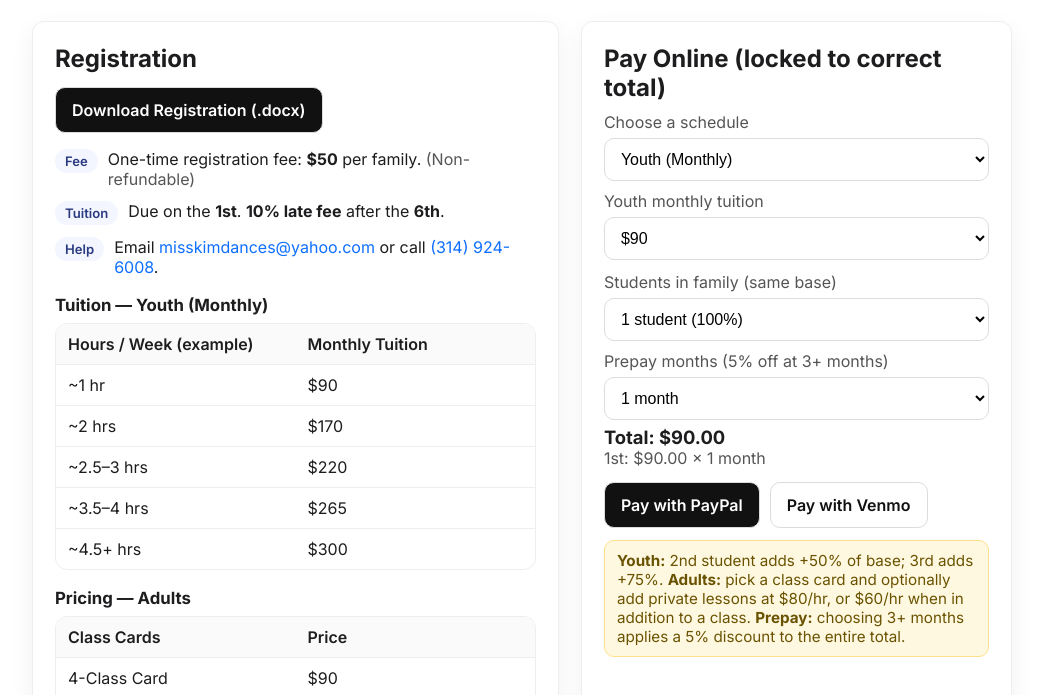
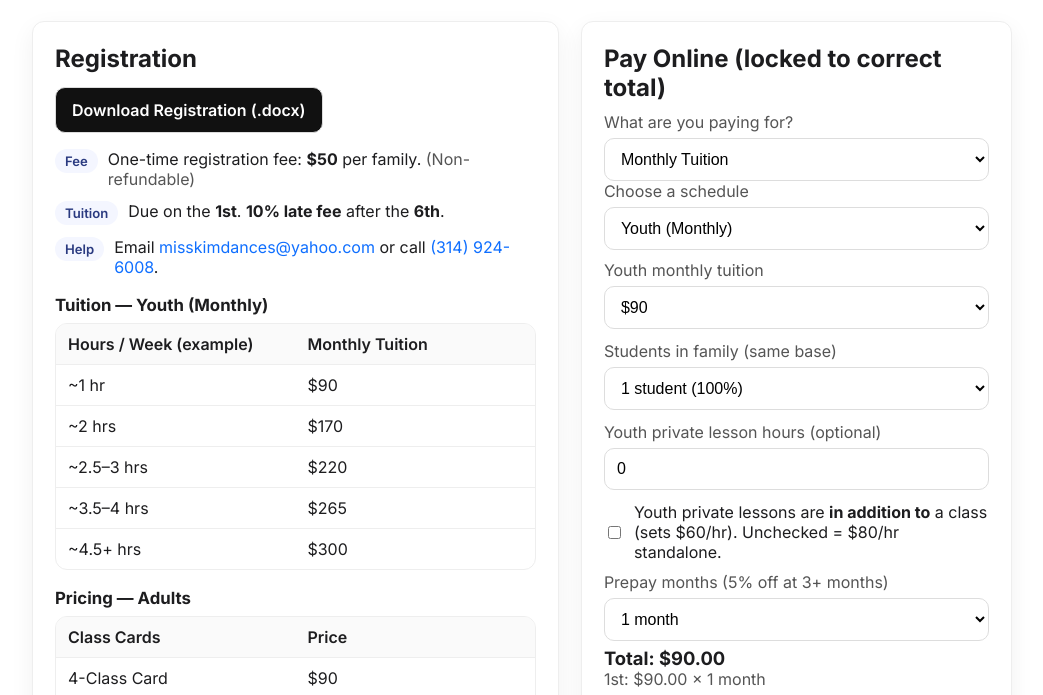
Before and after one commit to trampoline22758/project-dance-class, a plain HTML site: page pricing.html in a window 1280 px wide. Shown: the part 240-935 px from the top of the page, without its empty margins (118-1161 px from the left). Drawn offline with Linux system fonts and the light colour scheme.

Commit message:
Update pricing.html

```diff
--- a/pricing.html
+++ b/pricing.html
@@ -72,7 +72,7 @@
 <body>
 <header role="banner">
   <div class="wrap brand">
-    <img src="/logo.webp" alt="">
+    <img src="/logo.webp" alt="Miss Kim’s Dance Class logo">
     <span>Miss Kim’s Dance Class</span>
   </div>
 </header>
@@ -124,7 +124,17 @@
     <article class="card" aria-labelledby="payonline">
       <h2 id="payonline">Pay Online (locked to correct total)</h2>
 
+      <!-- Purpose selector -->
       <div class="field">
+        <label for="payFor" class="muted">What are you paying for?</label>
+        <select id="payFor" aria-label="What are you paying for?">
+          <option value="tuition">Monthly Tuition</option>
+          <option value="regOnly">Registration Fee Only ($50)</option>
+          <option value="both">Tuition + Registration Fee</option>
+        </select>
+      </div>
+
+      <div class="field" id="planField">
         <label for="planType" class="muted">Choose a schedule</label>
         <select id="planType" aria-label="Choose Youth or Adult">
           <option value="youth">Youth (Monthly)</option>
@@ -152,6 +162,16 @@
             <option value="3">3 students (100% + 50% + 75%)</option>
           </select>
         </div>
+
+        <!-- NEW: Youth private lessons -->
+        <div class="field">
+          <label for="youthPrivateHours" class="muted">Youth private lesson hours (optional)</label>
+          <input id="youthPrivateHours" type="number" min="0" step="1" value="0" aria-label="Youth private lesson hours" />
+        </div>
+        <div class="switch">
+          <input id="youthInAddition" type="checkbox" aria-label="Youth private lessons in addition to class" />
+          <label for="youthInAddition">Youth private lessons are <strong>in addition to</strong> a class (sets $60/hr). Unchecked = $80/hr standalone.</label>
+        </div>
       </div>
 
       <!-- Adult controls -->
@@ -175,8 +195,8 @@
         </div>
       </div>
 
-      <!-- NEW: Prepay months -->
-      <div class="field" style="margin-top:10px">
+      <!-- Prepay months -->
+      <div class="field" id="monthsField" style="margin-top:10px">
         <label for="months" class="muted">Prepay months (5% off at 3+ months)</label>
         <select id="months" aria-label="Number of months to prepay">
           <option value="1">1 month</option>
@@ -203,15 +223,15 @@
           Pay with PayPal
         </a>
         <a class="btn btn--ghost" id="venmoBtn" rel="noopener" target="_blank"
-           href="https://venmo.com/u/KIMBERLY-REVIE-1">
+           href="https://venmo.com/u/Kimberly-Revie-1">
           Pay with Venmo
         </a>
       </div>
 
       <p class="note">
-        <strong>Youth:</strong> 2nd student adds +50% of base; 3rd adds +75%.
+        <strong>Youth:</strong> 2nd student adds +50% of base; 3rd adds +75%. Optional youth private lessons: $80/hr or $60/hr with class.
         <strong>Adults:</strong> pick a class card and optionally add private lessons at $80/hr, or $60/hr when in addition to a class.
-        <strong>Prepay:</strong> choosing 3+ months applies a 5% discount to the entire total.
+        <strong>Prepay:</strong> choosing 3+ months applies a 5% discount to tuition (registration fee is not discounted).
       </p>
     </article>
   </section>
@@ -226,17 +246,22 @@
   document.getElementById('year').textContent = new Date().getFullYear();
 
   // Elements
+  const payForSel = document.getElementById('payFor');
+  const planField = document.getElementById('planField');
   const planType = document.getElementById('planType');
 
   const youthControls = document.getElementById('youthControls');
   const youthBase = document.getElementById('youthBase');
   const youthStudents = document.getElementById('youthStudents');
+  const youthPrivateHours = document.getElementById('youthPrivateHours');
+  const youthInAddition = document.getElementById('youthInAddition');
 
   const adultControls = document.getElementById('adultControls');
   const adultCard = document.getElementById('adultCard');
   const privateHours = document.getElementById('privateHours');
   const inAddition = document.getElementById('inAddition');
 
+  const monthsField = document.getElementById('monthsField');
   const monthsSel = document.getElementById('months');
 
   const totalLbl = document.getElementById('totalLabel');
@@ -249,14 +274,26 @@
   function computeYouthMonthly() {
     const base = parseFloat(youthBase.value);
     const n = parseInt(youthStudents.value, 10);
+
+    // base tuition by student count
     const parts = [];
     if (n >= 1) parts.push(base);        // 100%
     if (n >= 2) parts.push(base * 0.50); // +50%
     if (n >= 3) parts.push(base * 0.75); // +75%
-    const subtotal = parts.reduce((a,b)=>a+b,0);
+    const tuitionOnly = parts.reduce((a,b)=>a+b,0);
+
+    // youth private lessons
+    const hrs = Math.max(0, parseInt(youthPrivateHours.value || '0', 10));
+    const rate = youthInAddition.checked ? 60 : 80;
+    const privTotal = hrs * rate;
+
+    const subtotal = tuitionOnly + privTotal;
+
     const breakdown = [`1st: ${dollars(base)}`];
     if (n >= 2) breakdown.push(`2nd: ${dollars(base*0.50)}`);
     if (n >= 3) breakdown.push(`3rd: ${dollars(base*0.75)}`);
+    if (hrs > 0) breakdown.push(`Youth private: ${hrs} hr × ${dollars(rate)} = ${dollars(privTotal)}`);
+
     return { subtotal, breakdown: breakdown.join(' + ') };
   }
 
@@ -273,47 +310,95 @@
   }
 
   function computeAll() {
+    const payFor = payForSel.value; // tuition | regOnly | both
+    const tuitionEnabled = payFor !== 'regOnly';
+    const includeReg = payFor === 'regOnly' || payFor === 'both';
+
+    // Toggle tuition controls
+    planField.style.display = tuitionEnabled ? '' : 'none';
+    youthControls.style.display = tuitionEnabled && planType.value === 'youth' ? '' : 'none';
+    adultControls.style.display = tuitionEnabled && planType.value === 'adult' ? '' : 'none';
+    monthsField.style.display = tuitionEnabled ? '' : 'none';
+
+    // Base calc
+    let tuitionSubtotal = 0;
+    let tuitionBreakdown = '';
+
+    if (tuitionEnabled) {
+      const baseCalc = planType.value === 'youth' ? computeYouthMonthly() : computeAdult();
+      tuitionSubtotal = baseCalc.subtotal;
+      tuitionBreakdown = baseCalc.breakdown;
+    }
+
+    const months = tuitionEnabled ? parseInt(monthsSel.value, 10) : 1;
+
+    // Apply months multiplier to tuition only
+    const preDiscountTuition = tuitionSubtotal * months;
+
+    // 5% discount on tuition when months >= 3 (registration fee never discounted)
+    const discountRate = tuitionEnabled && months >= 3 ? 0.05 : 0;
+    const discount = preDiscountTuition * discountRate;
+    const tuitionAfterDiscount = preDiscountTuition - discount;
+
+    // Registration fee (not multiplied or discounted)
+    const regFee = includeReg ? 50 : 0;
+
+    const total = tuitionAfterDiscount + regFee;
+
+    // UI text
     const isYouth = planType.value === 'youth';
-    youthControls.style.display = isYouth ? '' : 'none';
-    adultControls.style.display = isYouth ? 'none' : '';
-
-    const months = parseInt(monthsSel.value, 10);
-    const baseCalc = isYouth ? computeYouthMonthly() : computeAdult();
-
-    // Apply months multiplier
-    const preDiscountTotal = baseCalc.subtotal * months;
-
-    // 5% discount when months >= 3
-    const discountRate = months >= 3 ? 0.05 : 0;
-    const discount = preDiscountTotal * discountRate;
-    const total = preDiscountTotal - discount;
-
-    // UI
-    const label = isYouth ? 'Youth Tuition' : 'Adult Tuition';
+    const tuitionLabel = isYouth ? 'Youth Tuition' : 'Adult Tuition';
     const monthText = months === 1 ? '1 month' : `${months} months`;
     const discountText = discountRate ? ` − 5% prepay discount (${dollars(discount)})` : '';
+
+    // Breakdown line
+    let breakdown = '';
+    if (tuitionEnabled) {
+      breakdown = `${tuitionBreakdown} × ${monthText}${discountText}`;
+    }
+    if (includeReg && tuitionEnabled) {
+      breakdown += (breakdown ? ' + ' : '') + `Registration fee: ${dollars(regFee)}`;
+    } else if (includeReg && !tuitionEnabled) {
+      breakdown = `Registration fee: ${dollars(regFee)}`;
+    }
+
     totalLbl.textContent = `Total: ${dollars(total)}`;
-    breakdownEl.textContent = `${baseCalc.breakdown} × ${monthText}${discountText}`;
+    breakdownEl.textContent = breakdown;
 
     // Lock PayPal & Venmo
     const amt = total.toFixed(2);
+
+    let itemName = '';
+    if (includeReg && !tuitionEnabled) {
+      itemName = 'Registration Fee';
+    } else if (!includeReg && tuitionEnabled) {
+      itemName = `${tuitionLabel} (${monthText}${discountRate ? ' with 5% prepay discount' : ''})`;
+    } else if (includeReg && tuitionEnabled) {
+      itemName = `Registration Fee + ${tuitionLabel} (${monthText}${discountRate ? ' with 5% prepay discount' : ''})`;
+    }
+
     pp.href = "https://www.paypal.com/cgi-bin/webscr?cmd=_xclick"
       + "&business=" + encodeURIComponent("misskimdances@yahoo.com")
-      + "&item_name=" + encodeURIComponent(`${label} (${monthText}${discountRate ? ' with 5% prepay discount' : ''})`)
+      + "&item_name=" + encodeURIComponent(itemName)
       + "&amount=" + amt
       + "&currency_code=USD";
 
     const isMobile = /Android|iPhone|iPad/i.test(navigator.userAgent);
-    vm.href = isMobile
-      ? "venmo://paycharge?txn=pay&recipients=" + encodeURIComponent("@KIMBERLY-REVIE-1") + "&amount=" + amt
-      : "https://venmo.com/u/KIMBERLY-REVIE-1?txn=pay&amount=" + amt;
+    const venmoBase = isMobile
+      ? "venmo://paycharge?txn=pay&recipients=" + encodeURIComponent("@Kimberly-Revie-1")
+      : "https://venmo.com/u/Kimberly-Revie-1?txn=pay";
+
+    vm.href = venmoBase + "&amount=" + amt;
   }
 
   // init + events
   computeAll();
+  payForSel.addEventListener('change', computeAll);
   planType.addEventListener('change', computeAll);
   youthBase.addEventListener('change', computeAll);
   youthStudents.addEventListener('change', computeAll);
+  if (youthPrivateHours) youthPrivateHours.addEventListener('input', computeAll);
+  if (youthInAddition) youthInAddition.addEventListener('change', computeAll);
   adultCard.addEventListener('change', computeAll);
   privateHours.addEventListener('input', computeAll);
   inAddition.addEventListener('change', computeAll);
```
